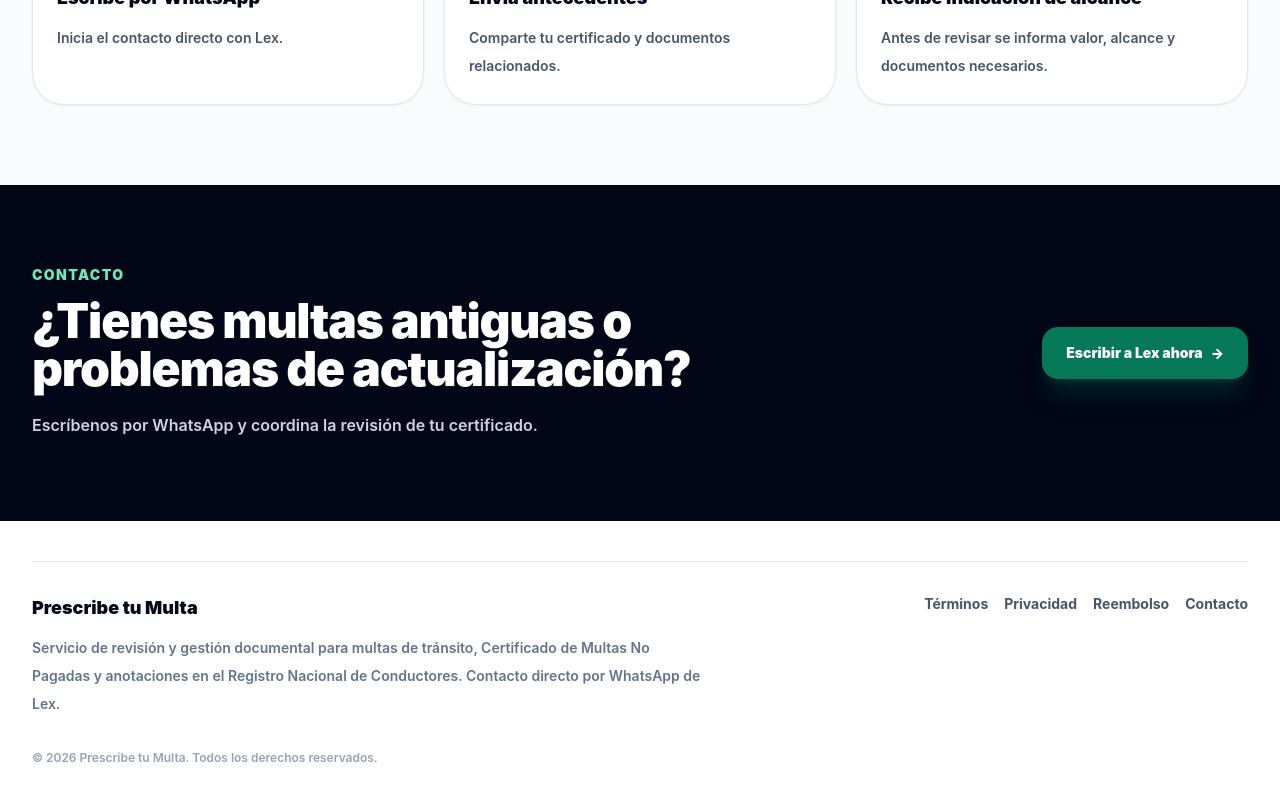
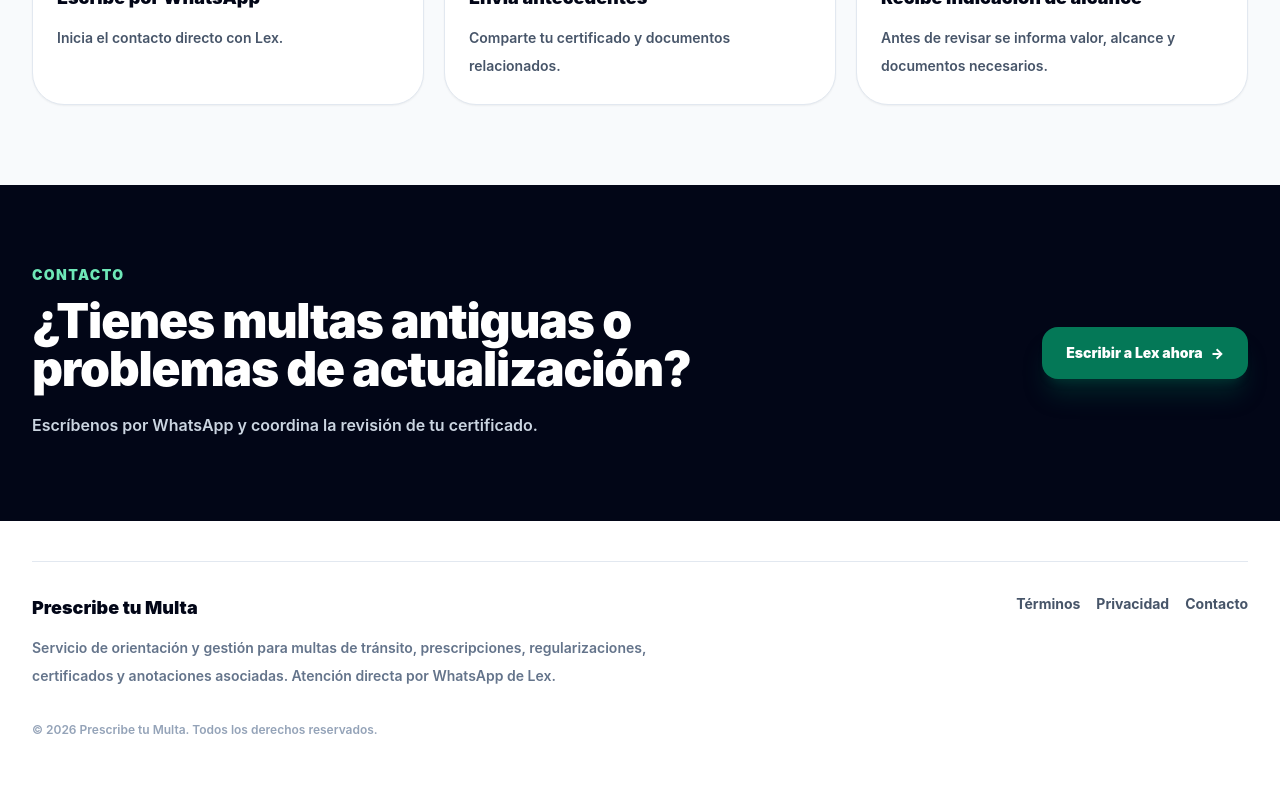
Before and after one commit to rominasartore-cell/PROYECTO-PTM, a Next.js app: page / in a window 1280 px wide. Shown: the part 2026-2826 px from the top of the page. After the commit the page ends 2804 px from the top, so only its background shows below. Built offline with nearby package versions, Linux system fonts and the light colour scheme; no server answers.

Commit message:
Refine PTM footer copy

```diff
--- a/src/app/page.tsx
+++ b/src/app/page.tsx
@@ -243,7 +243,7 @@
             <div>
               <p className="text-lg font-black text-slate-950">Prescribe tu Multa</p>
               <p className="mt-3 max-w-2xl text-sm font-semibold leading-7 text-slate-500">
-                Servicio de revisión y gestión documental para multas de tránsito, Certificado de Multas No Pagadas y anotaciones en el Registro Nacional de Conductores. Contacto directo por WhatsApp de Lex.
+                Servicio de orientación y gestión para multas de tránsito, prescripciones, regularizaciones, certificados y anotaciones asociadas. Atención directa por WhatsApp de Lex.
               </p>
             </div>
 
@@ -253,9 +253,6 @@
               </a>
               <a href="/politica-de-privacidad" className="hover:text-emerald-700">
                 Privacidad
-              </a>
-              <a href="/politica-de-reembolso" className="hover:text-emerald-700">
-                Reembolso
               </a>
               <a href="/contacto" className="hover:text-emerald-700">
                 Contacto
```
